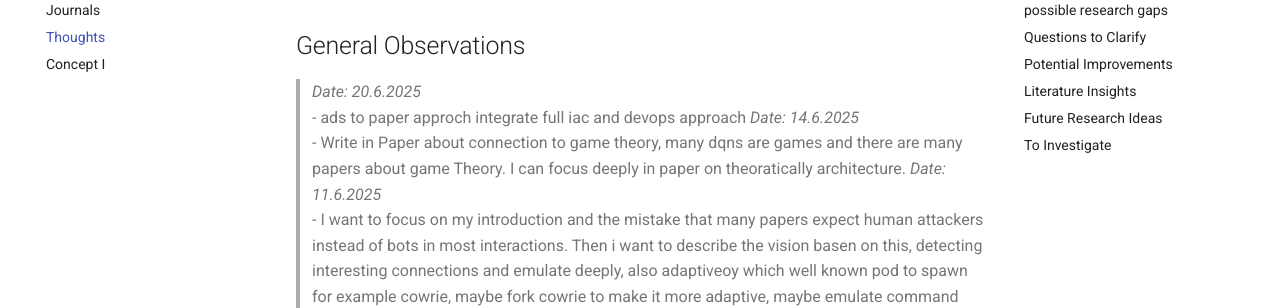
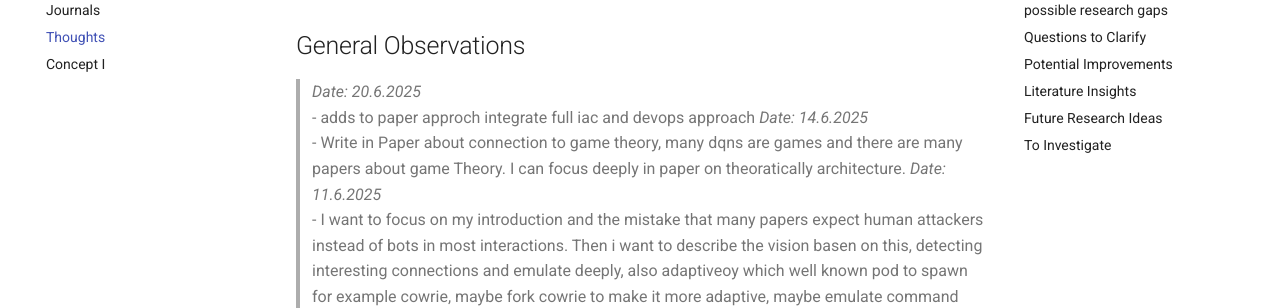
Before and after one commit to JohannesLks/Thesis, an MkDocs documentation site: the page built from docs/documentation/thoughts.md, in a window 1280 px wide and 900 px high, scrolled down 576 px. Shown: the part 152-460 px from the top of the window. Built offline with MkDocs 1.6.1 and Material for MkDocs 9.7.7, drawn with Linux system fonts in a browser that asks for light colours.

Commit message:
Update thoughts.md

```diff
--- a/docs/documentation/thoughts.md
+++ b/docs/documentation/thoughts.md
@@ -19,7 +19,7 @@ This document serves as a structured place to record spontaneous thoughts, obser
 ## General Observations
 
 > *Date: 20.6.2025*
-- ads to paper approch integrate full iac and devops approach
+- adds to paper approch integrate full iac and devops approach
 > *Date: 14.6.2025*
 - Write in Paper about connection to game theory, many dqns are games and there are many papers about game Theory. I can focus deeply in paper on theoratically architecture.
 > *Date: 11.6.2025*
```
